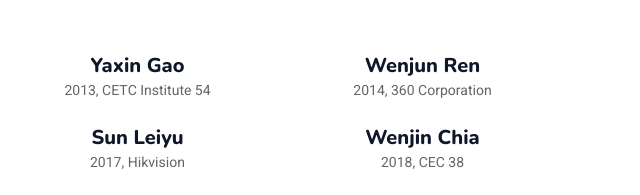
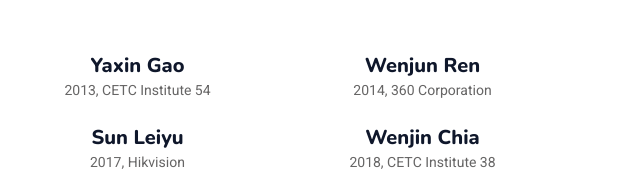
Before and after one commit to iip-xdu/iip-xdu.github.io, a plain HTML site: page team.html in a window 1280 px wide. Shown: the part 3012-3207 px from the top of the page, 360-1000 px from the left. Drawn offline with nearby package versions, Linux system fonts and the light colour scheme.

Commit message:
Add files via upload

```diff
--- a/team.html
+++ b/team.html
@@ -525,7 +525,7 @@
                     </div>
                     <div class="col-lg-3 col-md-6">
                           <h5 class="mb-0">Wenjin Chia</h5>
-                          <small>2018, CEC 38</small>
+                          <small>2018, CETC Institute 38</small>
                     </div>
                     <div class="col-lg-3 col-md-6">
                           <h5 class="mb-0">Zhang Yuqian</h5>
```
